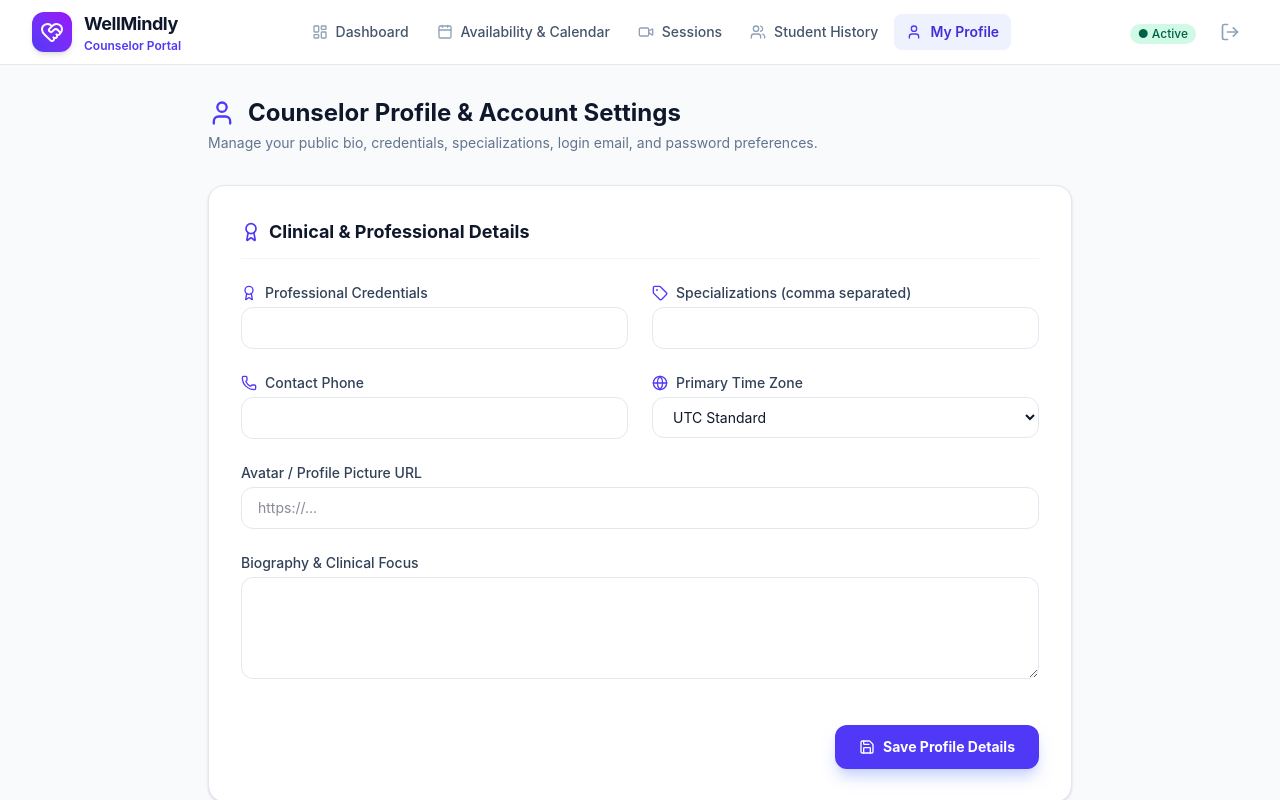
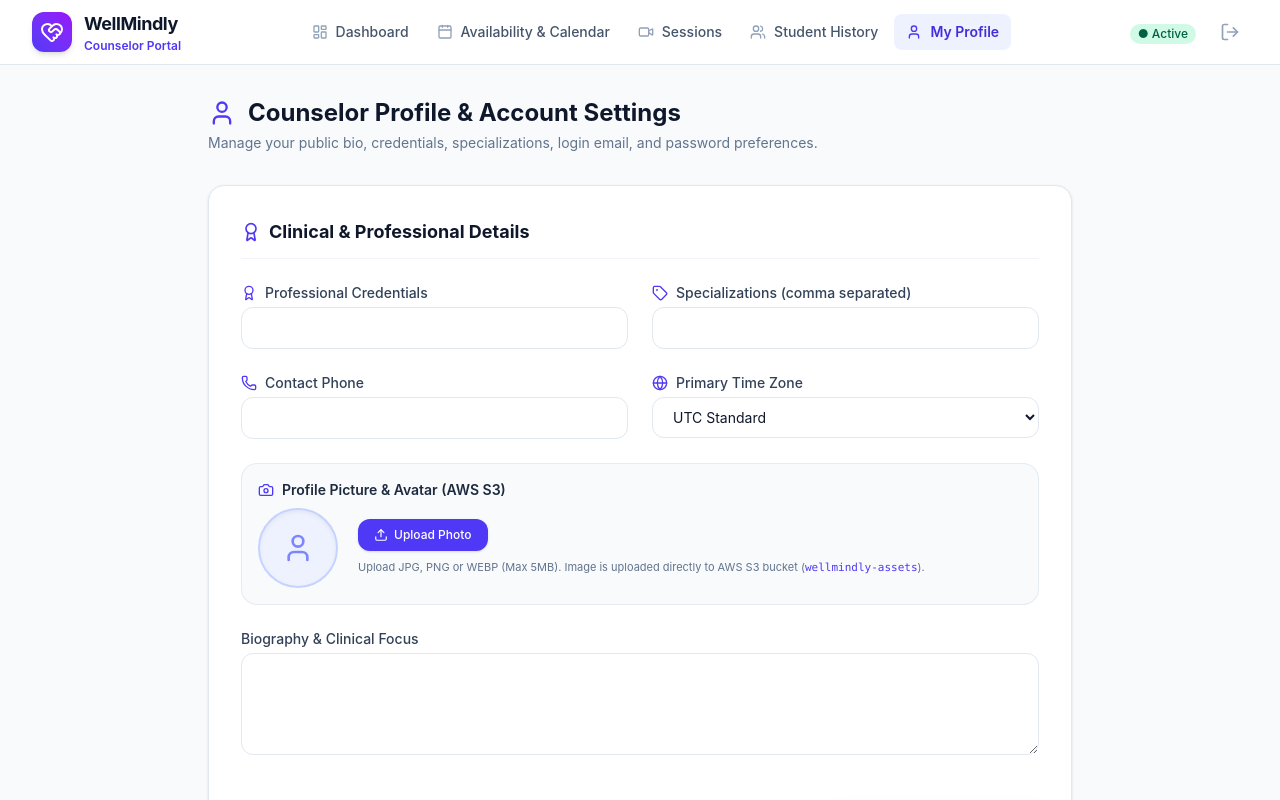
Before and after one commit to wellmindly/wellmindly-counselor, a React (Vite) app: page /profile in a window 1280 px wide. Shown: the top 800 px of the page. Built offline with nearby package versions, Linux system fonts and the light colour scheme; no server answers; sample sign-in values are in the browser's storage.

Commit message:
feat(counselor-profile): add AWS S3 profile picture file upload UI and handler to replace URL input

```diff
--- a/src/pages/Profile.tsx
+++ b/src/pages/Profile.tsx
@@ -1,7 +1,7 @@
 import React, { useState, useEffect } from 'react';
 import { useAuth } from '../context/AuthContext';
 import { api } from '../api';
-import { User as UserIcon, Save, CheckCircle2, Globe, Phone, Award, Tag, Lock, Mail, ShieldAlert } from 'lucide-react';
+import { User as UserIcon, Save, CheckCircle2, Globe, Phone, Award, Tag, Lock, Mail, ShieldAlert, Upload, Camera } from 'lucide-react';
 
 export const Profile: React.FC = () => {
   const { user, profile, refreshProfile } = useAuth();
@@ -14,6 +14,7 @@ export const Profile: React.FC = () => {
   const [timezone, setTimezone] = useState('UTC');
 
   const [saving, setSaving] = useState(false);
+  const [uploadingAvatar, setUploadingAvatar] = useState(false);
   const [message, setMessage] = useState<string | null>(null);
 
   // Account settings states
@@ -38,6 +39,39 @@ export const Profile: React.FC = () => {
       setEmail(user.email);
     }
   }, [profile, user]);
+
+  const handleAvatarFileChange = async (e: React.ChangeEvent<HTMLInputElement>) => {
+    const file = e.target.files?.[0];
+    if (!file) return;
+
+    setUploadingAvatar(true);
+    setMessage(null);
+
+    const reader = new FileReader();
+    reader.onload = async (event) => {
+      const base64Data = event.target?.result as string;
+      try {
+        const res = await api.post('/counselors/me/upload', {
+          fileName: file.name,
+          mimeType: file.type,
+          base64Data,
+          folder: 'avatars',
+        });
+
+        const s3Url = res.data?.data?.url || res.data?.url;
+        if (s3Url) {
+          setAvatarUrl(s3Url);
+          setMessage('Profile image uploaded to AWS S3 successfully!');
+        }
+      } catch (err: any) {
+        console.error('Avatar upload error:', err);
+        setMessage(err.response?.data?.error || 'Failed to upload image to AWS S3.');
+      } finally {
+        setUploadingAvatar(false);
+      }
+    };
+    reader.readAsDataURL(file);
+  };
 
   const handleSave = async (e: React.FormEvent) => {
     e.preventDefault();
@@ -194,15 +228,65 @@ export const Profile: React.FC = () => {
             </select>
           </div>
 
-          <div className="md:col-span-2">
-            <label className="block text-sm font-medium text-slate-700 mb-1">Avatar / Profile Picture URL</label>
-            <input
-              type="url"
-              value={avatarUrl}
-              onChange={(e) => setAvatarUrl(e.target.value)}
-              placeholder="https://..."
-              className="w-full px-4 py-2.5 rounded-xl border border-slate-200 text-sm focus:ring-2 focus:ring-indigo-500 focus:outline-none"
-            />
+          <div className="md:col-span-2 bg-slate-50 p-4 rounded-2xl border border-slate-200/80">
+            <label className="block text-sm font-semibold text-slate-800 mb-2 flex items-center space-x-2">
+              <Camera className="w-4 h-4 text-indigo-600" />
+              <span>Profile Picture & Avatar (AWS S3)</span>
+            </label>
+
+            <div className="flex flex-col sm:flex-row items-center space-y-4 sm:space-y-0 sm:space-x-5">
+              <div className="relative group w-20 h-20 rounded-full border-2 border-indigo-200 overflow-hidden bg-indigo-50 flex items-center justify-center shrink-0 shadow-inner">
+                {avatarUrl ? (
+                  <img src={avatarUrl} alt="Counselor Profile" className="w-full h-full object-cover" />
+                ) : (
+                  <UserIcon className="w-8 h-8 text-indigo-400" />
+                )}
+                {uploadingAvatar && (
+                  <div className="absolute inset-0 bg-slate-900/60 flex items-center justify-center">
+                    <span className="text-[10px] text-white font-bold animate-pulse">Uploading...</span>
+                  </div>
+                )}
+              </div>
+
+              <div className="flex-1 space-y-2 text-center sm:text-left">
+                <div className="flex flex-wrap gap-2 justify-center sm:justify-start">
+                  <label
+                    htmlFor="counselor-avatar-upload"
+                    className="cursor-pointer px-4 py-2 bg-indigo-600 hover:bg-indigo-700 text-white font-medium text-xs rounded-xl shadow-sm transition-all flex items-center space-x-1.5"
+                  >
+                    <Upload className="w-3.5 h-3.5" />
+                    <span>{uploadingAvatar ? 'Uploading Image...' : 'Upload Photo'}</span>
+                  </label>
+                  <input
+                    id="counselor-avatar-upload"
+                    type="file"
+                    accept="image/*"
+                    onChange={handleAvatarFileChange}
+                    className="hidden"
+                  />
+                  {avatarUrl && (
+                    <button
+                      type="button"
+                      onClick={() => setAvatarUrl('')}
+                      className="px-3 py-2 text-slate-500 hover:text-red-600 font-medium text-xs rounded-xl border border-slate-200 hover:border-red-200 transition-all"
+                    >
+                      Remove
+                    </button>
+                  )}
+                </div>
+                <p className="text-[11px] text-slate-500">
+                  Upload JPG, PNG or WEBP (Max 5MB). Image is uploaded directly to AWS S3 bucket (<code className="text-indigo-600">wellmindly-assets</code>).
+                </p>
+                {avatarUrl && (
+                  <input
+                    type="text"
+                    readOnly
+                    value={avatarUrl}
+                    className="w-full px-3 py-1.5 bg-white border border-slate-200 text-[11px] text-slate-500 rounded-lg focus:outline-none"
+                  />
+                )}
+              </div>
+            </div>
           </div>
 
           <div className="md:col-span-2">
```
